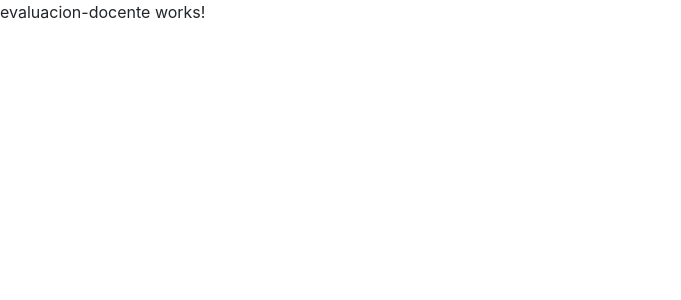
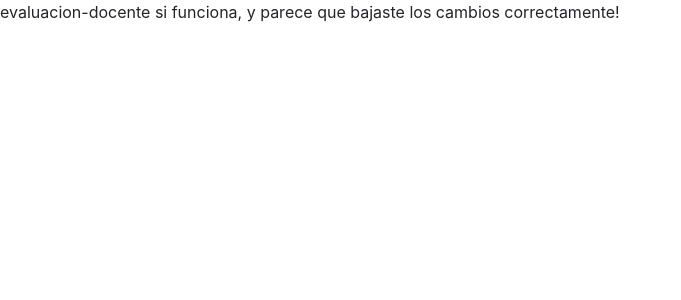
Before and after one commit to desarrollowebp/SIIT, an Angular app: page /evaluacionDocente in a window 1280 px wide. Shown: the top 300 px of the page, without its empty margins (0-681 px from the left). Built offline with nearby package versions, Linux system fonts and the light colour scheme.

Commit message:
Commit inicial de evaluacion-docente

```diff
--- a/src/app/evaluacion-docente/evaluacion-docente.component.html
+++ b/src/app/evaluacion-docente/evaluacion-docente.component.html
@@ -1,3 +1,3 @@
 <p>
-  evaluacion-docente works!
+  evaluacion-docente si funciona, y parece que bajaste los cambios correctamente!
 </p>
```
